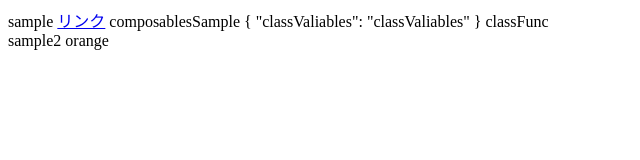
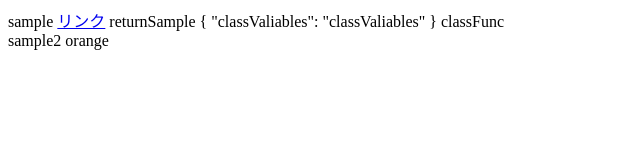
Before and after one commit to kikikiki2727/nuxt-front, a Nuxt app: page /sample in a window 1280 px wide. Shown: the top 160 px of the page, without its empty margins (0-640 px from the left). Built offline with nearby package versions, Linux system fonts and the light colour scheme.

Commit message:
refactor

```diff
--- a/components/sample.vue
+++ b/components/sample.vue
@@ -40,7 +40,7 @@ console.log(apple);
 
 onMounted(async () => {
   await import("@opentok/client");
-  const vonage = new useVonage(OT);
+  const vonage = new Vonage(OT);
   console.log(vonage);
   console.log(plugins.$hello());
   axios.get(`${baseURL}/sample`).then((res) => {
--- a/composables/useSample.ts
+++ b/composables/returnSample.ts
@@ -1,5 +1,5 @@
-export const useSample = () => {
-    return 'composablesSample'
+export const returnSample = () => {
+    return 'returnSample'
 }
 
 export class useSampleClass {
--- a/composables/vonage.ts
+++ b/composables/vonage.ts
@@ -1,4 +1,4 @@
-export class useVonage {
+export class Vonage {
   OT: Object
 
   constructor(OT: Object){
--- a/pages/sample/index.vue
+++ b/pages/sample/index.vue
@@ -11,7 +11,7 @@
 
 <script setup lang="ts">
 const sample = ref("sample");
-const composablesSample = useSample();
+const composablesSample = returnSample();
 const composablesClass = new useSampleClass();
 const composablesFunc = composablesClass.classFunc();
 </script>
```
